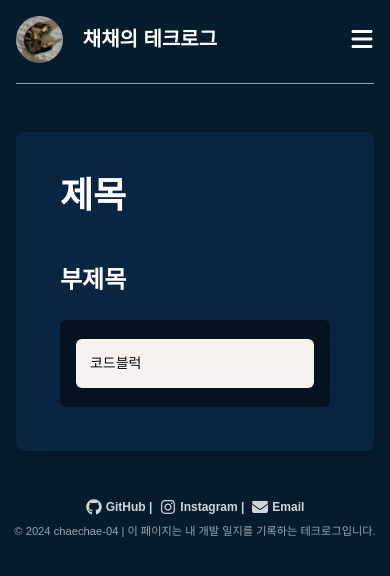
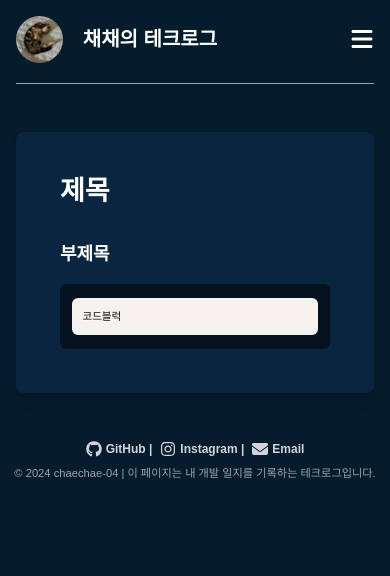
Before and after one commit to chaechae-04/chaechae, a Next.js app: page /posts/20241212-1 in a window 390 px wide. Shown: the top 576 px of the page. Built offline with nearby package versions, Linux system fonts and the light colour scheme; no server answers.

Commit message:
add : Markdown Post Mobile font size

```diff
--- a/app/components/MarkdownRender.tsx
+++ b/app/components/MarkdownRender.tsx
@@ -15,7 +15,7 @@ const MarkdownRenderer = ({ content }: MarkdownProps ) => {
                     code({ children }) {
                         return <SyntaxHighlighter>{children}</SyntaxHighlighter>
                     }
-                }}>
+                }} className="text-xs md:text-base lg:text-lg xl:text-lg">
                 {content}
             </ReactMarkdown>
         </div>
```
